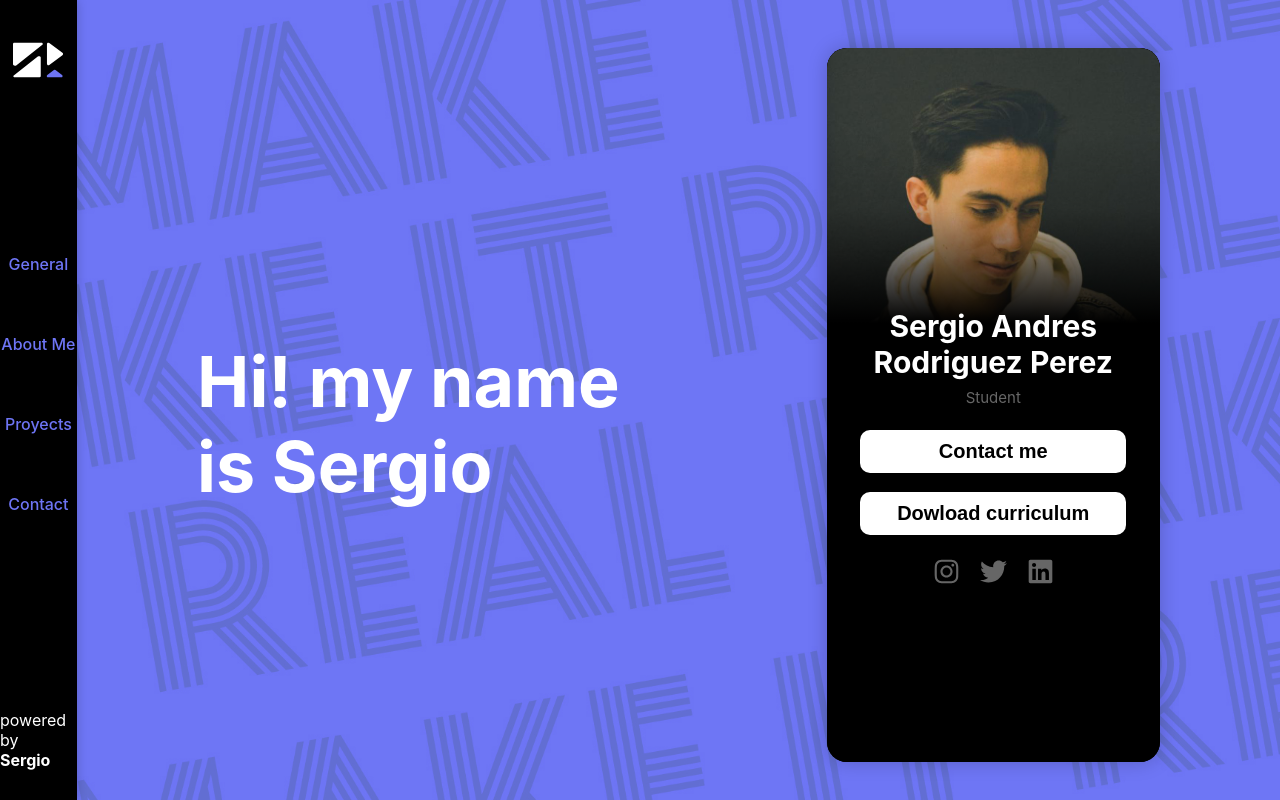
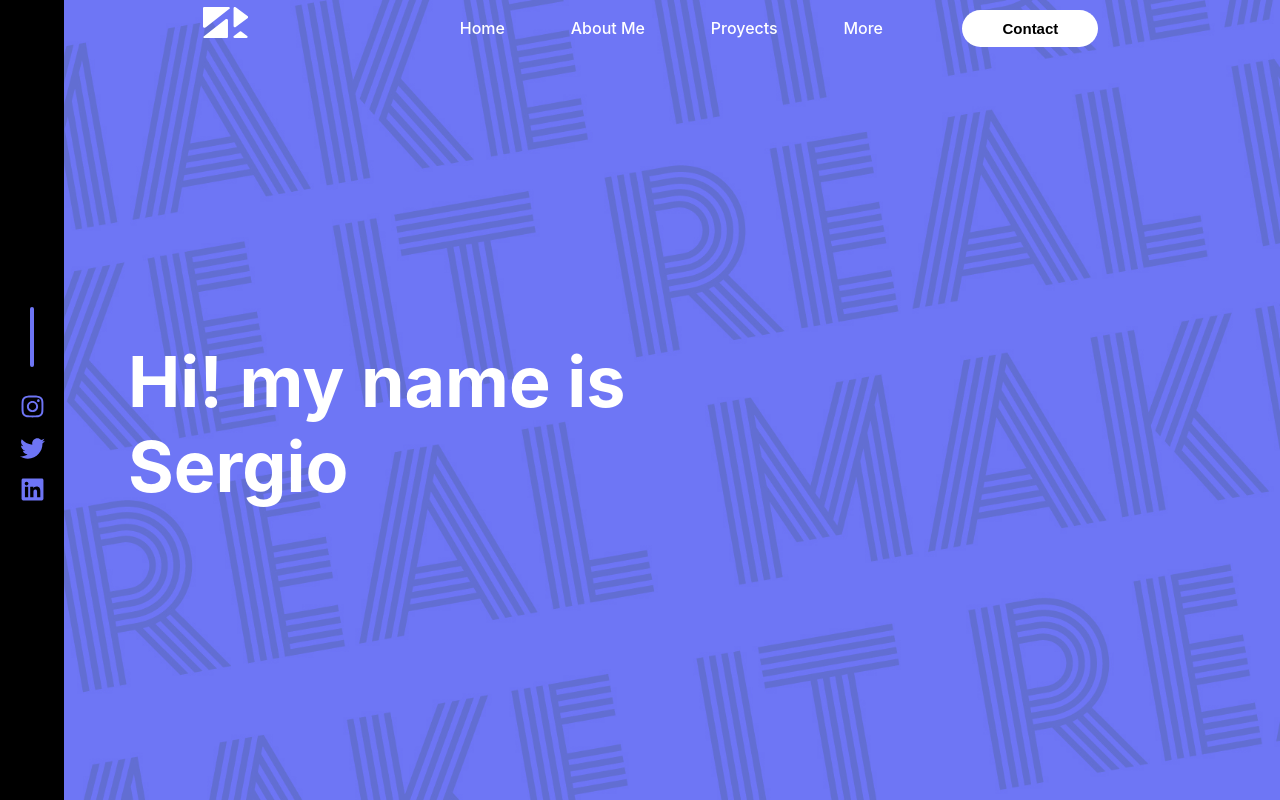
Before and after one commit to Sergiorodp/Sergio_Rodriguez, a Next.js app: page / in a window 1280 px wide. Built offline with nearby package versions, Linux system fonts and the light colour scheme.

Commit message:
do again de style

```diff
--- /dev/null
+++ b/components/LateralBar/index.js
@@ -0,0 +1,21 @@
+import styles from "./styles"
+import Linkedin from '../brands/linkedin'
+import Instagram from '../brands/insta'
+import Twitter from '../brands/twitter'
+
+const Brandsize = 25
+
+export default function Lateral(){
+    return(
+        <>
+    <section className = "main-lateral-container">
+        <div className = "brand-container">
+            <div className = "line"></div>
+            <span><a href = 'https://www.instagram.com/sergioandrod_/' target="_blank" rel="noopener noreferrer"><Instagram width = {Brandsize} height = {Brandsize} fill = '#ffffff'/></a></span>
+            <span><a href = 'https://www.instagram.com/sergioandrod_/' target="_blank" rel="noopener noreferrer"> <Twitter width = {Brandsize} height = {Brandsize} fill = '#ffffff'/> </a></span>
+            <span><a href = 'https://www.instagram.com/sergioandrod_/' target="_blank" rel="noopener noreferrer"> <Linkedin width = {Brandsize} height = {Brandsize} fill = '#ffffff'/> </a></span>
+        </div>
+    </section>
+    <style jsx>{styles}</style>
+    </>)
+}
--- /dev/null
+++ b/components/LateralBar/styles.js
@@ -0,0 +1,41 @@
+import css from 'styled-jsx/css'
+import { colorsShy } from '../styleLayout'
+
+export default css`
+
+.main-lateral-container{
+    z-index:700;
+    position:fixed;
+    height:100vh;
+    width:5vw;
+    background:black;
+    display:flex;
+    flex-direction:column;
+    justify-content:center;
+}
+
+.line{
+    background:${colorsShy.blue};
+    height:60px;
+    margin:20px 0;
+    border-radius:20px;
+    width:4px;
+}
+
+.brand-container{
+    display:flex;
+    flex-direction:column;
+    align-items:center;
+    color:${colorsShy.blue};
+    z-index:701;
+}
+
+.brand-container span{
+    margin:10% 0;
+}
+
+.brand-container span:hover{
+    color:white;
+}
+
+`
--- a/components/Layout/index.js
+++ b/components/Layout/index.js
@@ -3,6 +3,7 @@ import styles from '../../styles/Home.module.css'
 
 //  Components
 import Nav from '../../components/nav/index'
+import Lateral from '../../components/LateralBar/index'
 
 export default function Layout({ children,tittle,navRef }){
     return(
@@ -12,9 +13,9 @@ export default function Layout({ children,tittle,navRef }){
                 <link rel="icon" href="/minilogo.ico" />
 
             </Head>
-
             <main className={styles.main}>
                 <nav className = {styles.navigationContainer}><Nav/></nav>
+                <Lateral/>
                 <div className = {styles.contextContainer}>
                     {children}
                 </div>
--- a/components/logo/index.js
+++ b/components/logo/index.js
@@ -12,7 +12,7 @@ export default function LogoSergio(props) {
           <path d="M95.83 19.66L70.39.57a2.83 2.83 0 00-4.53 2.27V41a2.83 2.83 0 004.53 2.27l25.44-19.08a2.82 2.82 0 000-4.53z" />
           <path
             d="M79.34 53.1l-12.79 9.42a2.55 2.55 0 001.51 4.61h25.58a2.55 2.55 0 001.51-4.61L82.36 53.1a2.55 2.55 0 00-3.02 0z"
-            fill="#6e75f5"
+            // fill="#6e75f5"
           />
           <path d="M51.16 67.13H3.35C1 67.13-.17 64.9 1.49 63.6L48.06 27c2.11-1.66 5.73-.49 5.73 1.86v36.2a2.4 2.4 0 01-2.63 2.07zM2.86.34h52.06c2.55 0 3.83 2.42 2 3.84L6.23 44C3.93 45.82 0 44.54 0 42V2.59C0 1.35 1.28.34 2.86.34z" />
         </g>
--- a/components/nav/index.js
+++ b/components/nav/index.js
@@ -1,5 +1,6 @@
 import styles from './styles'
 import { createRef } from 'react'
+import flagStyle from '../../styles/bandera/bandera.module.css'
 
 import LogoSergio from '../logo'
 
@@ -30,13 +31,13 @@ export default function Nav(){
     return(
         <>
         <div className = "main-nav-container">
-            <div className = "logo">
-                <LogoSergio width = {50} height = {50} fill = {"#ffffff"} />
+            <div className = {flagStyle.logo}>
+                <LogoSergio cl width = {45} height = {45} fill = {"#ffffff"} />
             </div>
 
             <div className = 'options-container'><ul className = "list-container">
             <li ref = {General} className = "nav-list-item">
-                <a href="#General" titte = "General"><span>General</span></a>
+                <a href="#Home" titte = "General"><span>Home</span></a>
             </li>
             <li ref = {AboutMe} className = "nav-list-item">
                 <a href="#AboutMe" titte = "About Me"><span>About Me</span></a>
@@ -45,10 +46,10 @@ export default function Nav(){
                 <a href="#Proyects" titte = "proyects"><span>Proyects</span></a>
             </li>
             <li ref = {Contact} className = "nav-list-item">
-                <a  href="#Contact" titte = "Contact"><span>Contact</span></a>
+                <a  href="#More" titte = "Contact"><span>More</span></a>
             </li>
             </ul></div>
-            <div className = "footer">powered by <p>Sergio</p></div>
+            <div className = "footer"><button>Contact</button></div>
         </div>
         <style jsx>{styles}</style>
         </>
--- a/components/nav/styles.js
+++ b/components/nav/styles.js
@@ -5,30 +5,20 @@ export default css`
 
 .main-nav-container{
     display:grid;
-    grid-template-rows: 0.15fr 0.7fr 0.15fr;
-    height:100%;
-    width:100%;
-    box-shadow: 0px 0px 10px rgba(0,0,0,0.2);
+    width:72%;
+    grid-template-columns:  61vw 11vw;
+    /* box-shadow: 0px 0px 10px rgba(0,0,0,0.2); */
 
 }
 
-.logo{
-    font-weight: 700;
-    display:grid;
-    color: ${colorsShy.white};
-    /* background:black; */
-    place-content:center;
-    height:100%;
-    /* background:red; */
-    rows:1/2;
-}
+
 
 .options-container{
-    rows:2/3;
-    display:grid;
+    column:2/3;
+    display:flex;
     width:100%;
-    place-content:center;
-    /* background:green; */
+    justify-content: flex-end;
+
 }
 
 .options-container ul{
@@ -38,52 +28,73 @@ export default css`
 .list-container{
     display:flex;
     height:100%;
-    width:100%;
-    flex-direction:column;
-    /* background:blue; */
-    justify-content:center;
+    width:70%;
+    padding:0 4% 0 0;
+    align-items:center;
+    justify-content:flex-end;
+    /* width:100%; */
+    /* background:orange; */
+
 }
 
 .nav-list-item{
     /* background:yellow; */
-    width:6vw;
-    height:10vh;
+    margin:0 5% 0 0;
+    display:grid;
+    place-content:center;
 }
 
 .nav-list-item a{
-    height:6vh;
     font-weight: 500;
     /* background:red; */
     box-sizing:content-box;
-    display:grid;
-    color : ${colorsShy.blue};
-    place-content:center;
-    position:absolute;
-    /* ancho de la nav */
-    width:6vw;
-    border-radius:.3vw;
+    color : ${colorsShy.white};
+    border: 0;
+    padding: 5px 20px;
+    border-radius:30px;
     border-right:0px solid seashell;
     transition: .15s ease-in-out;
 }
 
 .nav-list-item a:hover{
-    color: ${colorsShy.white} ;
-    border-right: 5px solid ${colorsShy.white};
-    /* border-left:4px solid seashell;   */
+    color: ${colorsShy.blue} ;
+    background:${colorsShy.white};
 }
 
 @media (min-width: 1100px){
     .active a{
-        color: ${colorsShy.white} ;
-        border-right: 5px solid ${colorsShy.white};
+        color: ${colorsShy.blue} ;
+        background:${colorsShy.white};
     }
 }
 
 .footer{
+    /* background:red; */
     display:grid;
-    color:white;
     place-content:center;
 }
+
+.footer button{
+    margin:1.2vh 0;
+    border: 0;
+    border-radius:30px;
+    color:black;
+    background:white;
+    cursor: pointer;
+    padding: 10px 40px;
+    font-size: 15px;
+    font-weight: 600;
+    user-select: none;
+    transition: .2s ease-in-out;
+}
+
+.footer button:hover,
+.footer button:focus,
+.footer button:active{
+    background:black;
+    color:white;
+}
+
 
 .footer p{
     font-weight: 700;
--- a/sections/main/main.js
+++ b/sections/main/main.js
@@ -13,7 +13,7 @@ export default function Principal(){
                         <h2>Hi! my name is Sergio</h2>
                     </div>
                     <div className = "card-info-container">
-                        <Info/>
+                        {/* <Info/> */}
                     </div>
                 </div>
             </div>
--- a/styles/Home.module.css
+++ b/styles/Home.module.css
@@ -8,20 +8,22 @@
   display: grid;
   justify-content: center;
   /* background: seagreen; */
-  grid-template-columns: 6vw 94vw;
+  grid-template-columns: 100vw;
 }
 
  /* content */
 
  .navigationContainer{
-   grid-column: 1/2;
-   height: 100vh;
-   z-index:500;
-   background: black;
+  position: fixed;
+  width: 100vw;
+  z-index:500;
+   /* background: black; */
+   display: flex;
+   justify-content: center;
  }
 
  .contextContainer{
-   grid-column: 2/3;
+   /* grid-column: 2/3; */
    display: flex;
    justify-content: center;
    z-index: 100;
--- /dev/null
+++ b/styles/bandera/bandera.module.css
@@ -0,0 +1,15 @@
+.logo{
+    font-weight: 700;
+    display:flex;
+    color: white;
+    /* background:black; */
+    width:5vw;
+    left:15vw;
+    height:170%;
+    justify-content:center;
+    padding-left: 2px;
+    position:absolute;
+    /* background-image: url('../../public/flag.svg'); */
+    /* background-size: cover; */
+    /* background-position: bottom; */
+}
```
Also changed, not shown: public/flag.svg (added).
